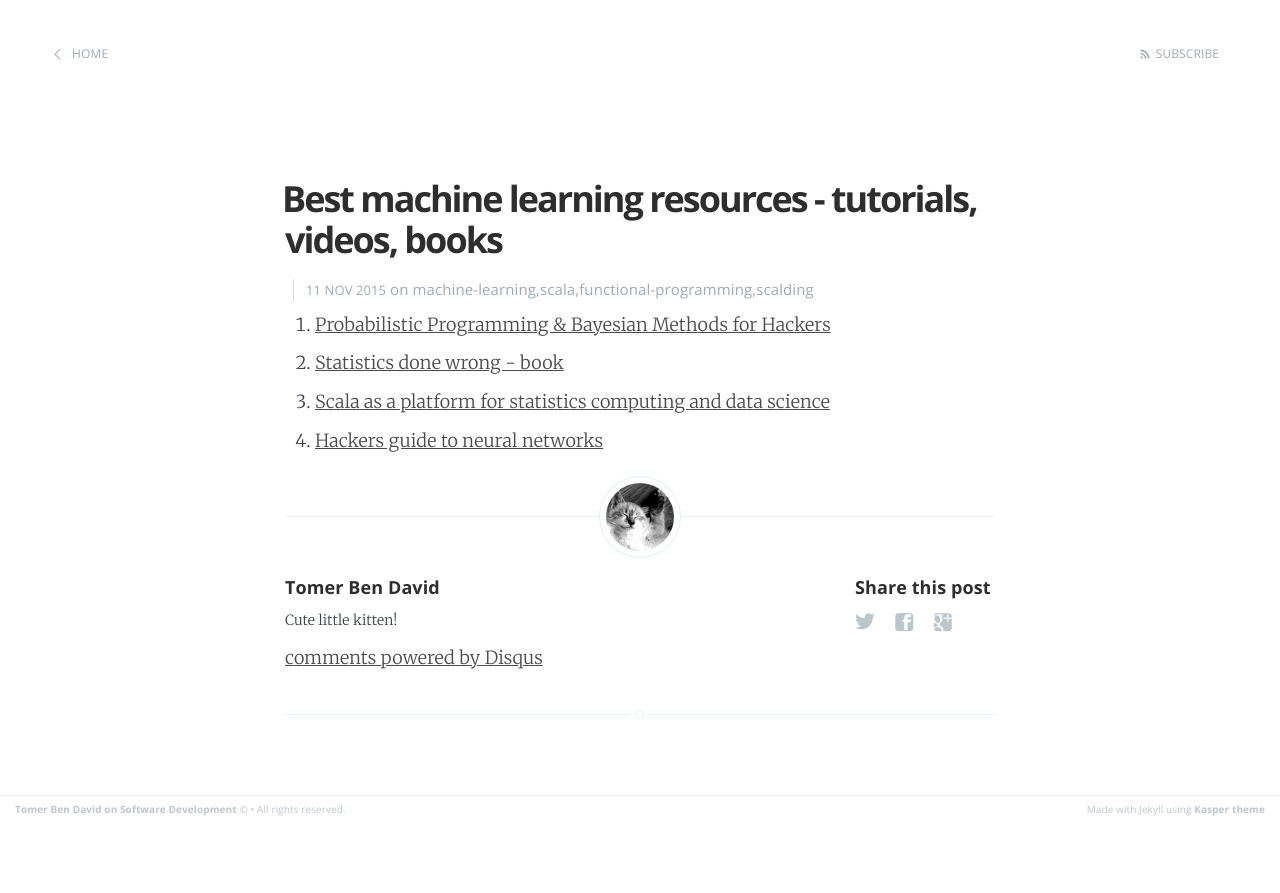
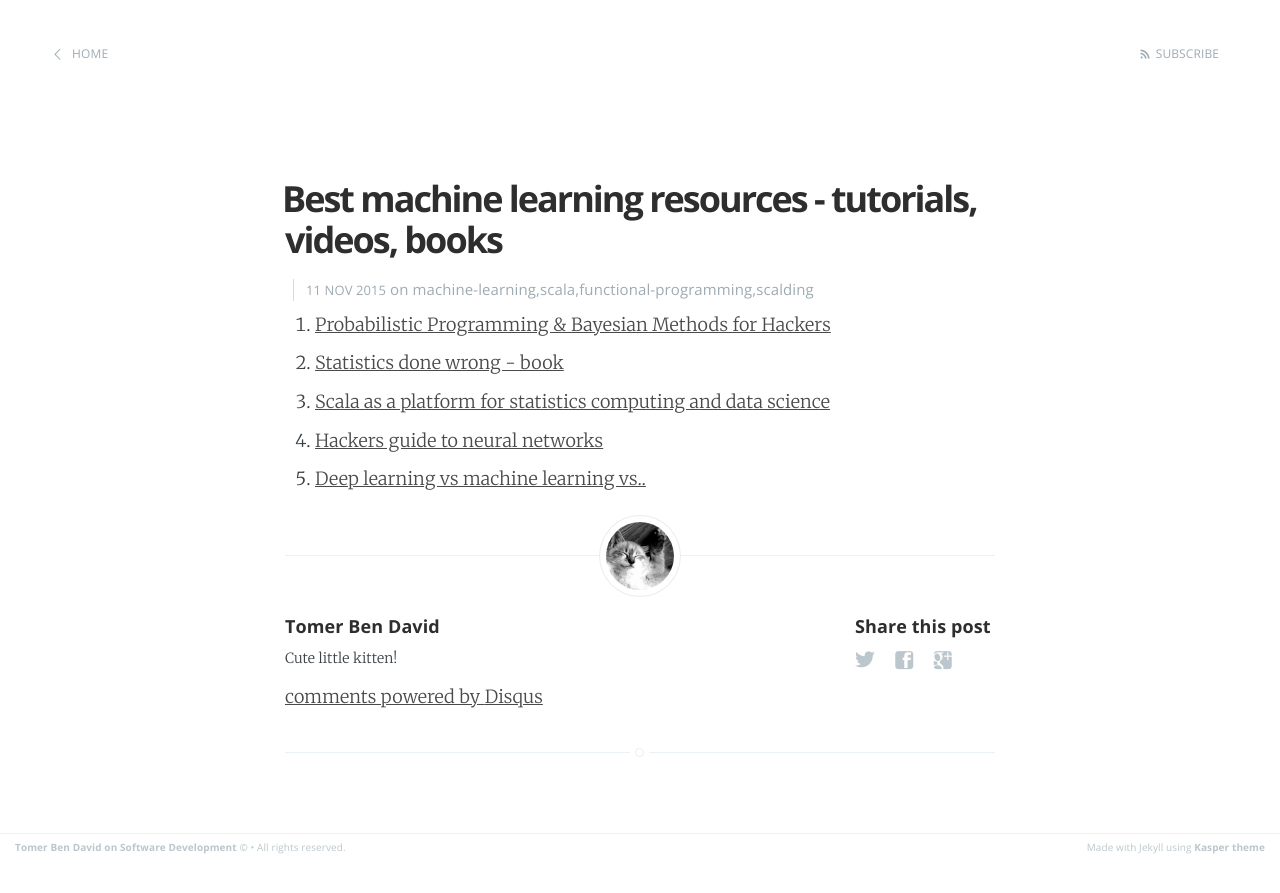
Before and after one commit to tomer-ben-david/tomer-ben-david.github.io.jekyll, a Jekyll site: the page built from _posts/2015-03-11-best-machine-learning-resources-tutorials-books-videos.markdown, in a window 1280 px wide. Shown: the top 893 px of the page. Built offline with Jekyll 4.4.1, drawn with Linux system fonts in a browser that asks for light colours; Markdown is read by kramdown in place of the engine named in the settings; comment, search, counter and statistics services are not loaded.

Commit message:
+deep learning vs machine learning vs

```diff
--- a/_posts/2015-03-11-best-machine-learning-resources-tutorials-books-videos.markdown
+++ b/_posts/2015-03-11-best-machine-learning-resources-tutorials-books-videos.markdown
@@ -9,3 +9,4 @@ comments: true
 1. [Statistics done wrong - book](http://www.amazon.com/Statistics-Done-Wrong-Woefully-Complete/dp/1593276206)
 1. [Scala as a platform for statistics computing and data science](https://darrenjw.wordpress.com/2013/12/23/scala-as-a-platform-for-statistical-computing-and-data-science/)
 1. [Hackers guide to neural networks](http://karpathy.github.io/neuralnets/)
+1. [Deep learning vs machine learning vs..](http://quantombone.blogspot.co.il/2015/03/deep-learning-vs-machine-learning-vs.html)
```
